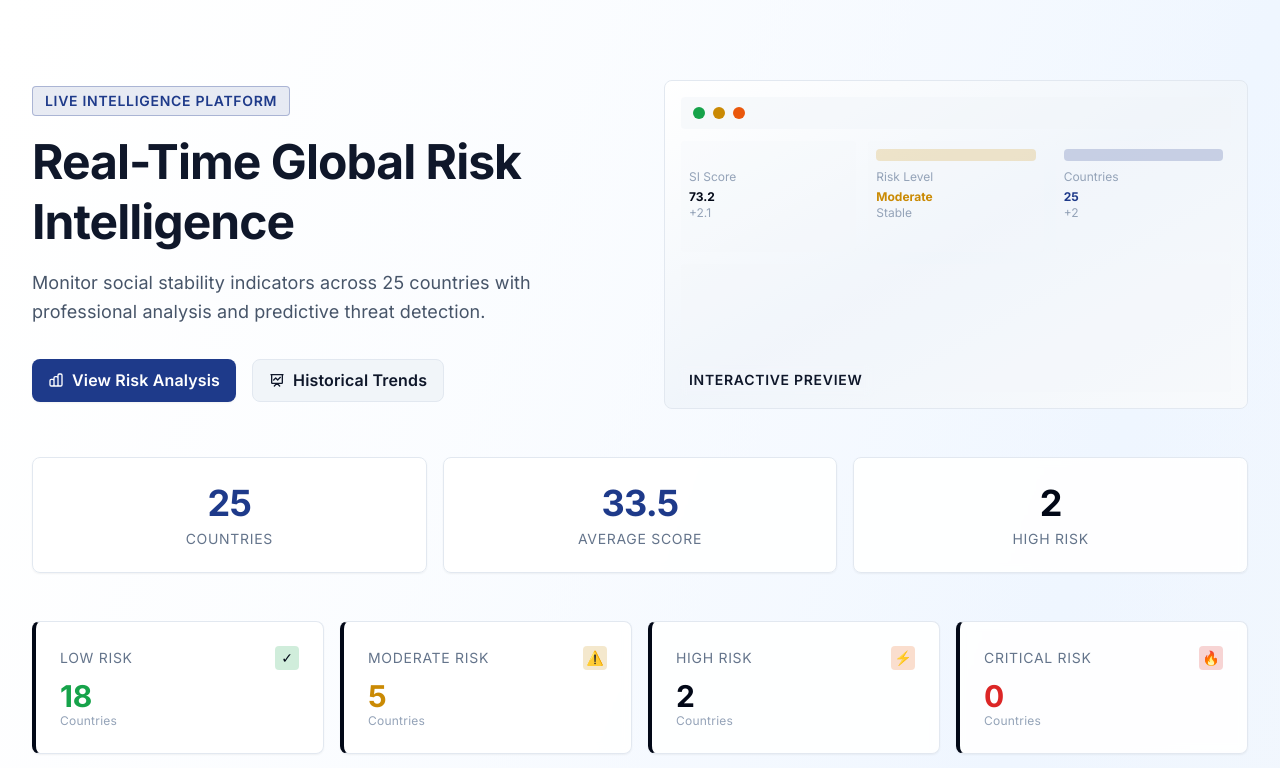
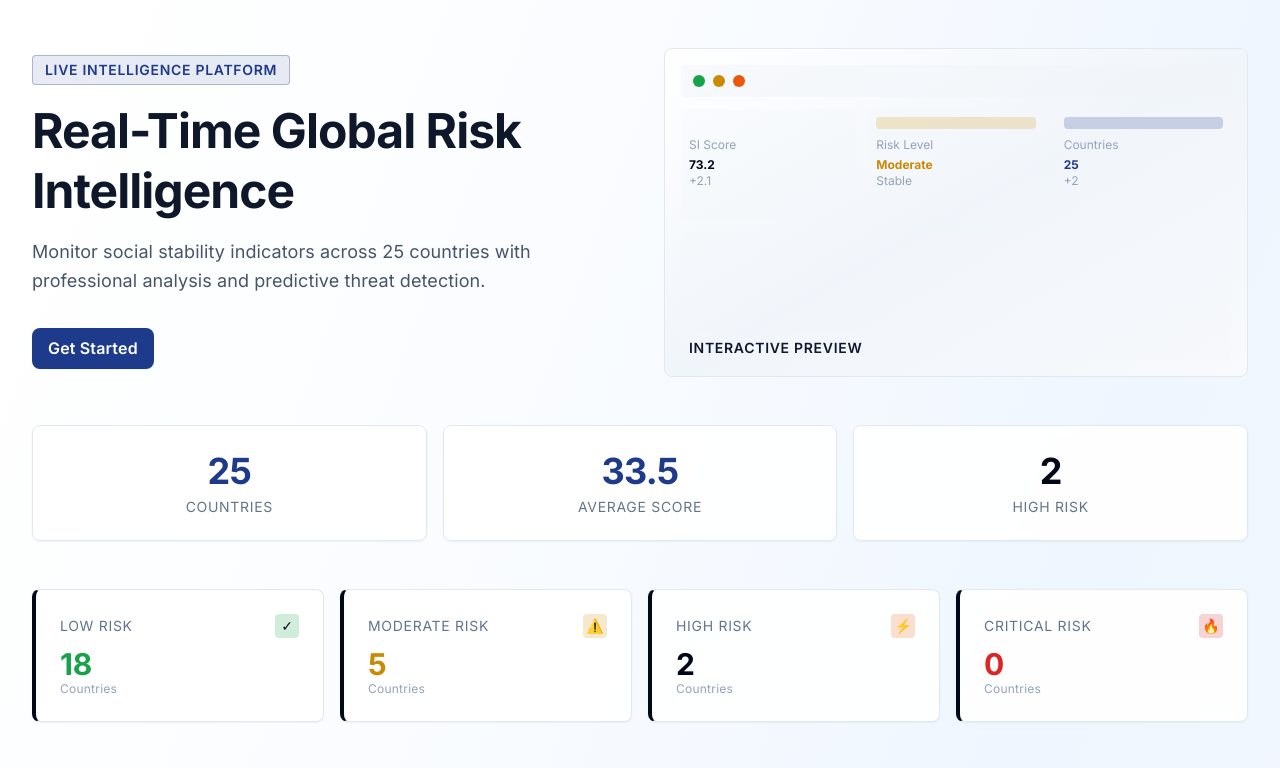
Before and after one commit to jackkoat/stable-index, a Next.js app: page / in a window 1280 px wide. Shown: the top 768 px of the page. Built offline with nearby package versions, Linux system fonts and the light colour scheme.

Commit message:
feat: Update HeroHeader component to use Link for navigation and simplify action buttons

```diff
--- a/app/components/HeroSection/HeroHeader.tsx
+++ b/app/components/HeroSection/HeroHeader.tsx
@@ -6,6 +6,7 @@
 // =====================================================
 
 import React, { lazy, Suspense } from 'react';
+import Link from 'next/link';
 import { smoothScrollTo } from '@/lib/utils';
 
 interface HeroHeaderProps {
@@ -38,23 +39,14 @@ export function HeroHeader({ className = "" }: HeroHeaderProps) {
       {/* Action Buttons */}
       <div className="flex flex-wrap gap-4">
         <Suspense fallback={<ButtonSkeleton />}>
+          <Link href="/login">
             <Button
-            onClick={() => smoothScrollTo('details')}
               variant="primary"
-            icon="chart"
+              icon="log-in"
             >
-            View Risk Analysis
+              Get Started
             </Button>
-        </Suspense>
-
-        <Suspense fallback={<ButtonSkeleton />}>
-          <Button
-            onClick={() => smoothScrollTo('trends')}
-            variant="secondary"
-            icon="trending"
-          >
-            Historical Trends
-          </Button>
+          </Link>
         </Suspense>
       </div>
     </div>
@@ -92,18 +84,11 @@ export function MobileHeroHeader({ className = "" }: HeroHeaderProps) {
 
       {/* Simplified Action Buttons */}
       <div className="flex flex-col gap-3">
-        <button
-          onClick={() => smoothScrollTo('details')}
-          className="btn-primary w-full"
-        >
-          View Analysis
+        <Link href="/login">
+          <button className="btn-primary w-full">
+            Get Started
           </button>
-        <button
-          onClick={() => smoothScrollTo('trends')}
-          className="btn-secondary w-full"
-        >
-          Trends
-        </button>
+        </Link>
       </div>
     </div>
   );
@@ -121,12 +106,11 @@ export function CompactHeroHeader({ className = "" }: HeroHeaderProps) {
         Real-time stability monitoring across 25 countries
       </p>
 
-      <button
-        onClick={() => smoothScrollTo('details')}
-        className="btn-primary"
-      >
-        Explore Platform
+      <Link href="/login">
+        <button className="btn-primary">
+          Get Started
         </button>
+      </Link>
     </div>
   );
 }
--- a/app/page.tsx
+++ b/app/page.tsx
@@ -80,7 +80,7 @@ export default function HomePage() {
       <motion.section
         variants={itemVariants}
         id="overview"
-        className="py-20 px-8"
+        className="py-12 px-8"
       >
         <div className="max-w-[1600px] mx-auto">
           <HeroSection />
```
Lines whose indentation alone changed are shown as unchanged.
